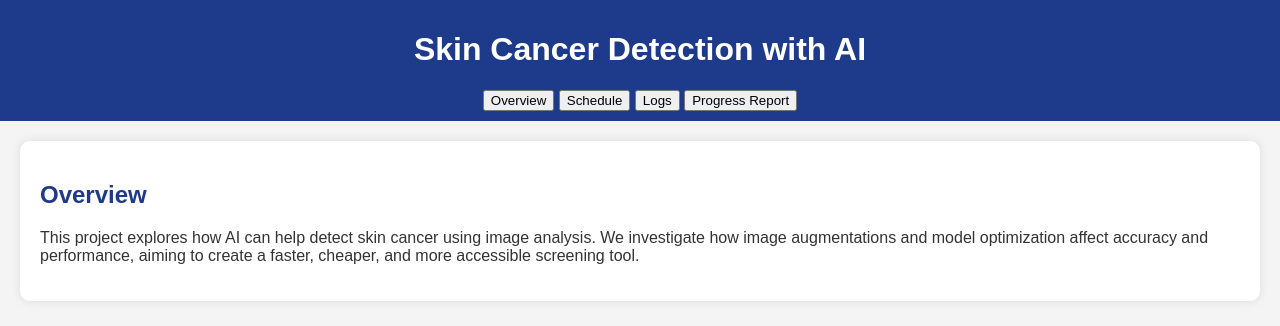
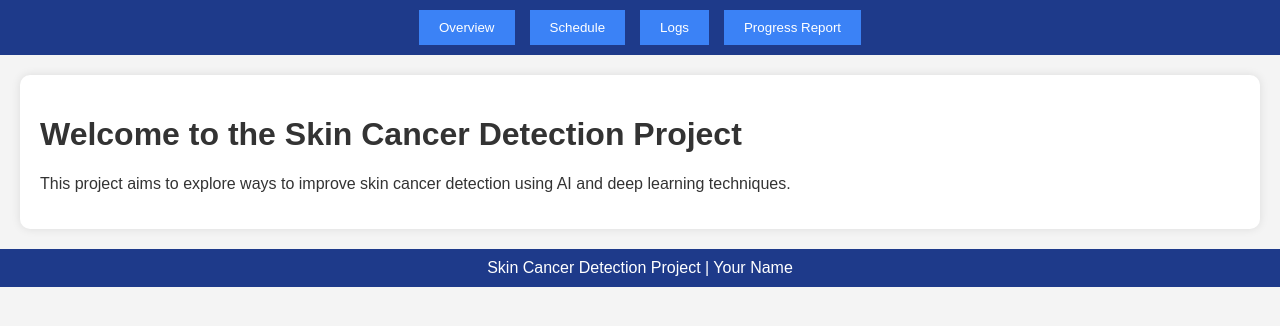
Before and after one commit to Zimoxie2008/skin-cancer-detection, a plain HTML site: page index.html in a window 1280 px wide. Drawn offline with Linux system fonts and the light colour scheme.

Commit message:
Update index.html

```diff
--- a/index.html
+++ b/index.html
@@ -1,22 +1,28 @@
 <!DOCTYPE html>
-<html>
+<html lang="en">
 <head>
-    <title>Overview</title>
+    <meta charset="UTF-8">
+    <meta name="viewport" content="width=device-width, initial-scale=1.0">
+    <title>Skin Cancer Detection Project</title>
     <link rel="stylesheet" href="style.css">
 </head>
 <body>
-<header>
-    <h1>Skin Cancer Detection with AI</h1>
-    <nav>
-        <button onclick="window.location.href='index.html'">Overview</button>
-        <button onclick="window.location.href='schedule.html'">Schedule</button>
-        <button onclick="window.location.href='logs.html'">Logs</button>
-        <button onclick="window.location.href='progress.html'">Progress Report</button>
-    </nav>
-</header>
-<main>
-    <h2>Overview</h2>
-    <p>This project explores how AI can help detect skin cancer using image analysis. We investigate how image augmentations and model optimization affect accuracy and performance, aiming to create a faster, cheaper, and more accessible screening tool.</p>
-</main>
+    <header>
+        <div class="nav">
+            <button onclick="window.location.href = 'overview.html';">Overview</button>
+            <button onclick="window.location.href = 'schedule.html';">Schedule</button>
+            <button onclick="window.location.href = 'logs.html';">Logs</button>
+            <button onclick="window.location.href = 'progress.html';">Progress Report</button>
+        </div>
+    </header>
+
+    <main>
+        <h1>Welcome to the Skin Cancer Detection Project</h1>
+        <p>This project aims to explore ways to improve skin cancer detection using AI and deep learning techniques.</p>
+    </main>
+
+    <footer>
+        <p>Skin Cancer Detection Project | Your Name</p>
+    </footer>
 </body>
 </html>
```
